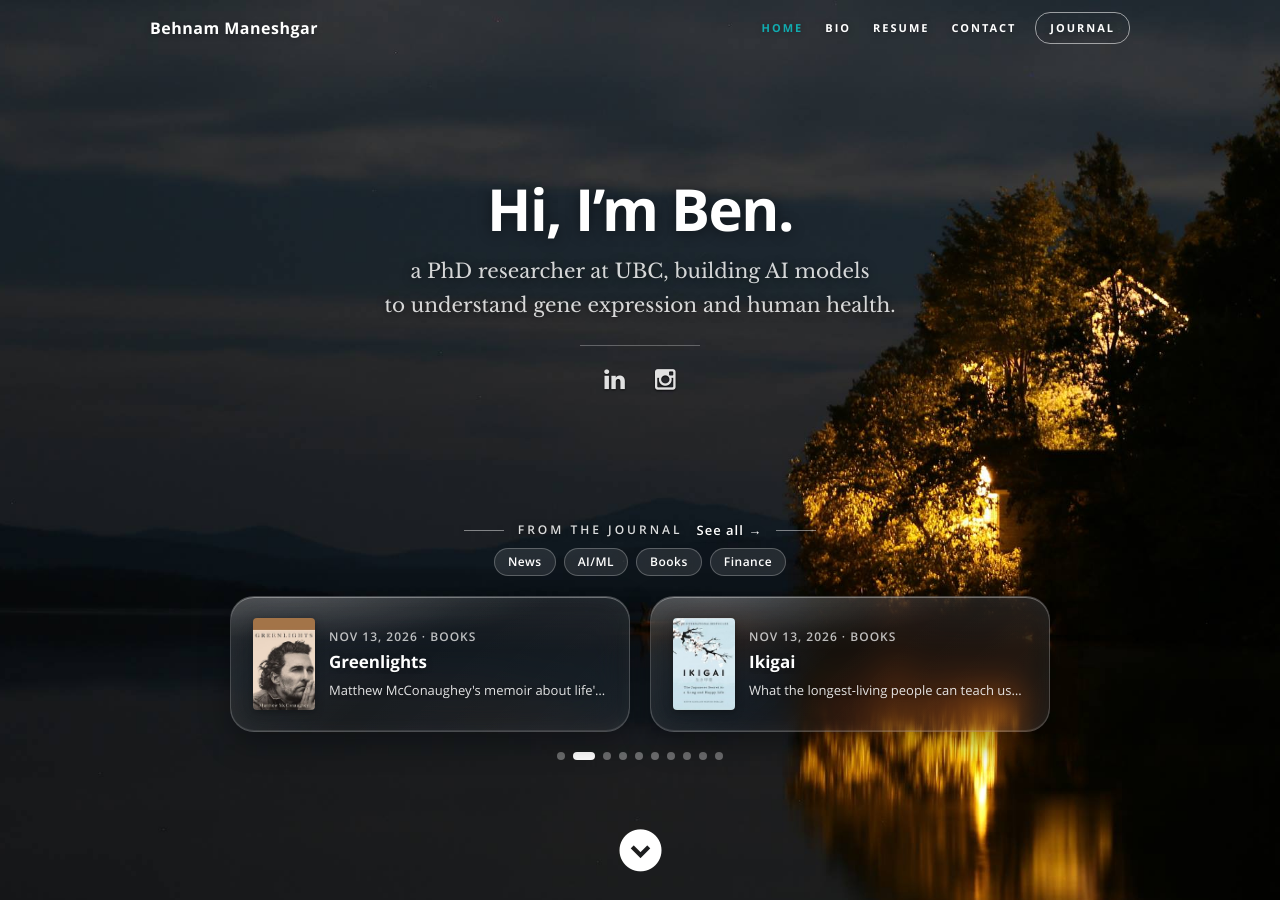
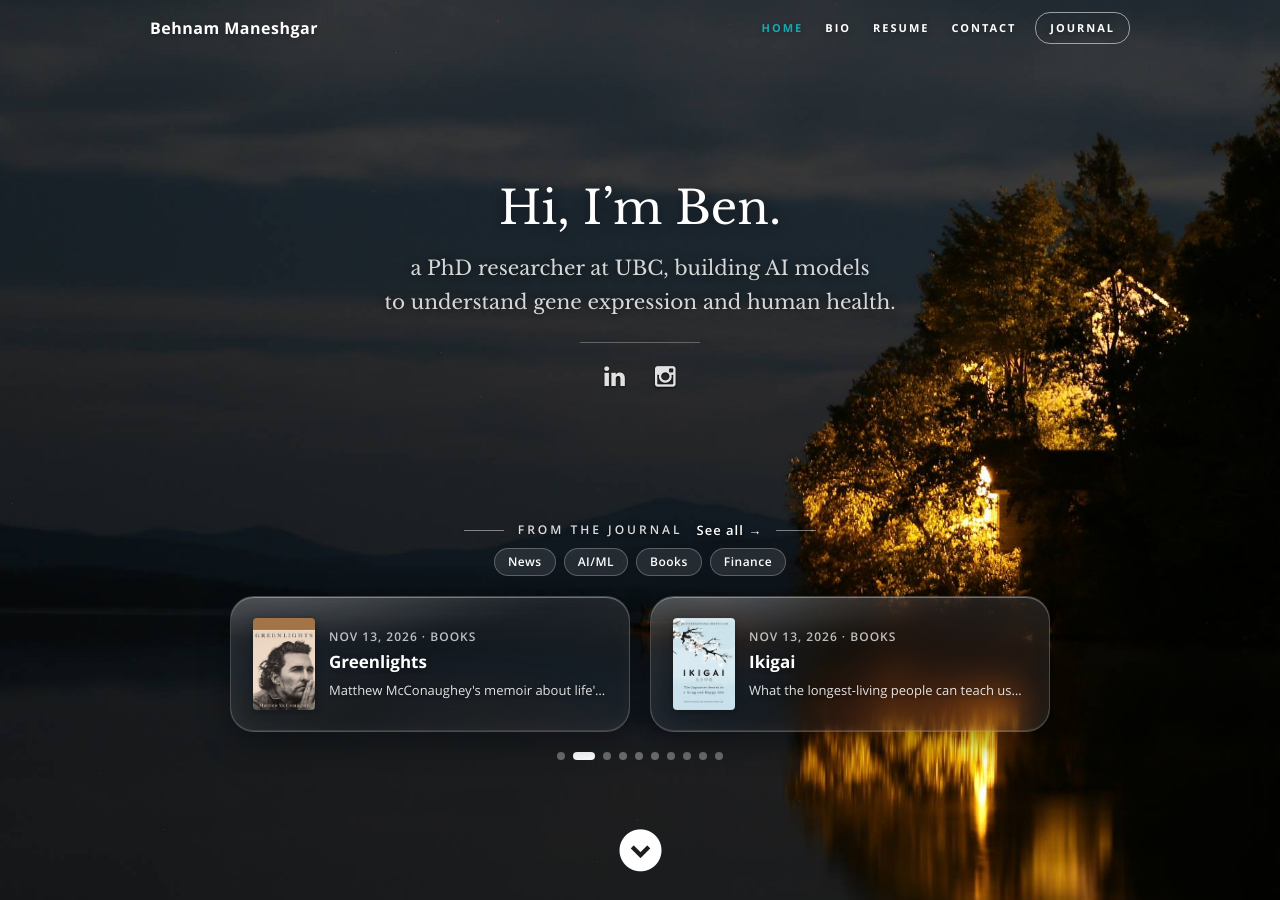
Before and after one commit to maneshgar/personal-website, a Jekyll site: the page built from index.html, in a window 1280 px wide and 900 px high. Built offline with Jekyll 4.4.1, drawn with Linux system fonts in a browser that asks for light colours.

Commit message:
Welcome headline: smaller, serif to match the Bio
Co-Authored-By: Claude Opus 5.5 <noreply@anthropic.com>

```diff
--- a/css/layout.css
+++ b/css/layout.css
@@ -1649,3 +1649,12 @@ header .banner-text h3 { text-wrap: balance; }
 }
 #about h2.bio-kicker:before { content: ""; width: 32px; height: 2px; background: #11ABB0; }
 @media only screen and (min-width: 768px) { #about h2.bio-kicker { margin-left: 26px; } }
+
+/* welcome headline: serif, matching the Bio lead */
+header .banner-text h1 {
+   font-family: 'librebaskerville-regular', Georgia, serif !important;
+   font-weight: normal;
+   letter-spacing: 0;
+   line-height: 1.2em;
+   margin-bottom: 16px;
+}
--- a/js/init.js
+++ b/js/init.js
@@ -11,7 +11,7 @@
 ------------------------------------------------------ */
 
     setTimeout(function() {
-	   $('h1.responsive-headline').fitText(1.4, { minFontSize: '34px', maxFontSize: '58px' });
+	   $('h1.responsive-headline').fitText(1.6, { minFontSize: '30px', maxFontSize: '46px' });
 	 }, 100);
 
 
```
